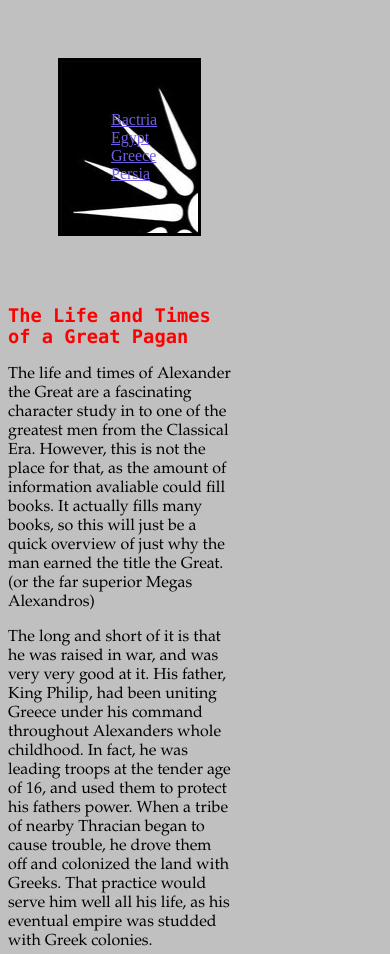
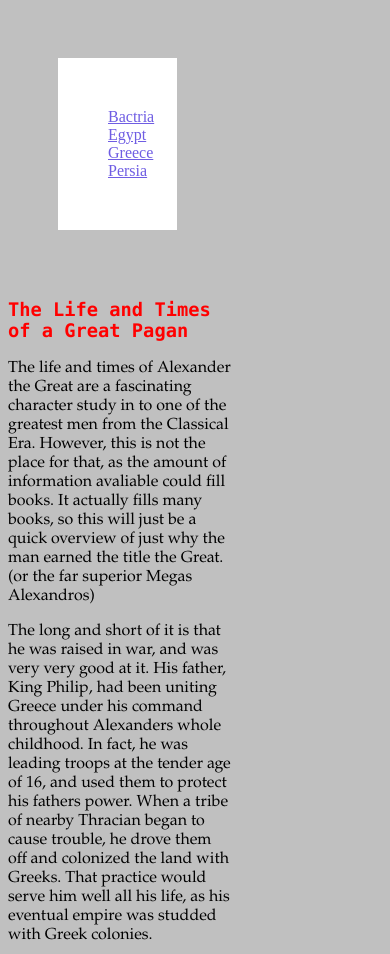
Before and after one commit to JHallberg5100/JHallberg5100.github.io, a plain HTML site: page index.html in a window 390 px wide. Shown: the top 954 px of the page. Drawn offline with Linux system fonts and the light colour scheme.

Commit message:
Finalizing scaling and submitting

```diff
--- a/style.css
+++ b/style.css
@@ -43,5 +43,16 @@ h3{
   font-family: "Lucida Console", Monaco, monospace;
 }
 p{
-  font-family: "Palatino Linotype", "Book Antiqua", Palatino, serif
+  font-family: "Palatino Linotype", "Book Antiqua", Palatino, serif;
 }
+@media (max-width: 400px) {
+  #sidebar{
+    width: 5%;
+    background-color:white;
+    border: none;
+    background-image:none;
+  }
+  a:visited{
+    color: red;
+  }
+}
```
